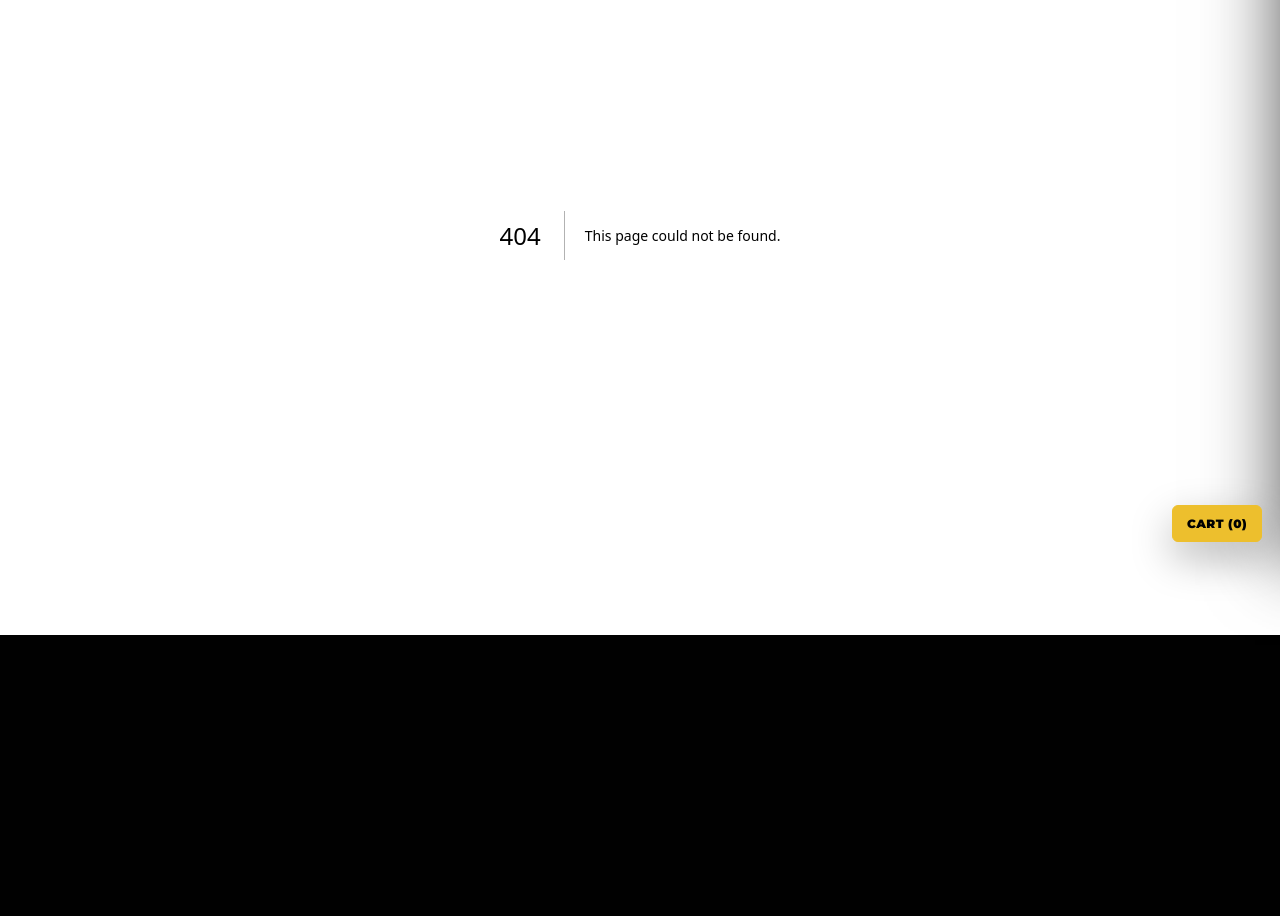
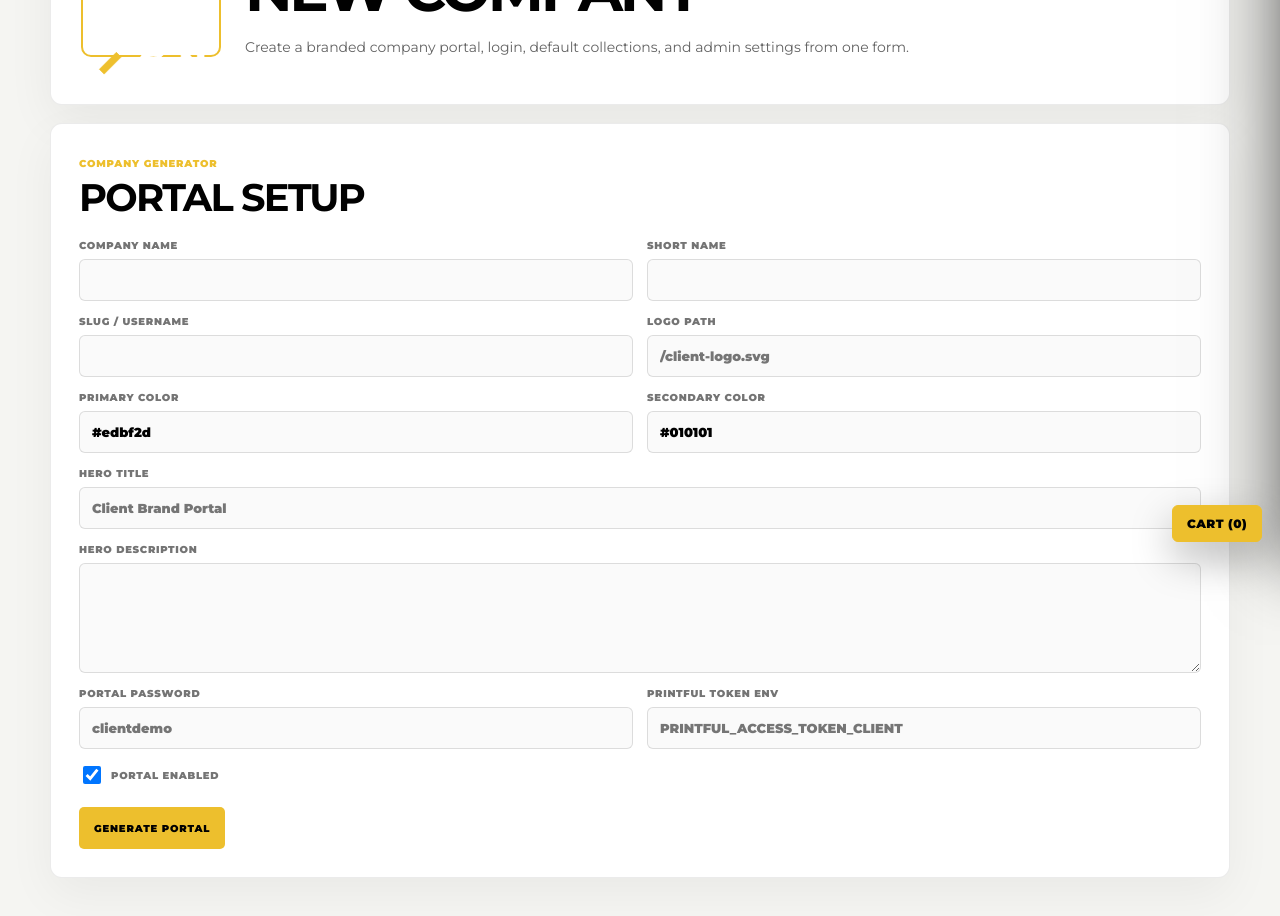
Before and after one commit to UpzDesign/store-upz, a Next.js app: page /admin/new-company in a window 1280 px wide. Before the commit this address had no page. Shown: the part 240-1156 px from the top of the page. Before the commit the page ends 875 px from the top, so only its background shows below. Built offline with nearby package versions, Linux system fonts and the light colour scheme.

Commit message:
Add new company generator page

```diff
--- /dev/null
+++ b/app/admin/new-company/page.tsx
@@ -0,0 +1,182 @@
+"use client";
+
+import { useState } from "react";
+import Link from "next/link";
+import { useRouter } from "next/navigation";
+
+const initialForm = {
+  name: "",
+  shortName: "",
+  slug: "",
+  logo: "",
+  primaryColor: "#edbf2d",
+  secondaryColor: "#010101",
+  heroTitle: "",
+  heroText: "",
+  portalPassword: "",
+  printfulTokenEnv: "",
+  portalEnabled: true,
+};
+
+function slugify(value: string) {
+  return value
+    .trim()
+    .toLowerCase()
+    .replace(/[^a-z0-9-]/g, "-")
+    .replace(/-+/g, "-")
+    .replace(/^-|-$/g, "");
+}
+
+export default function NewCompanyPage() {
+  const router = useRouter();
+  const [form, setForm] = useState(initialForm);
+  const [message, setMessage] = useState("");
+  const [saving, setSaving] = useState(false);
+
+  function updateField(field: keyof typeof initialForm, value: string | boolean) {
+    setForm((current) => ({ ...current, [field]: value }));
+  }
+
+  async function handleSubmit(event: React.FormEvent<HTMLFormElement>) {
+    event.preventDefault();
+    setSaving(true);
+    setMessage("");
+
+    const slug = form.slug || slugify(form.name);
+    const shortName = form.shortName || form.name;
+
+    try {
+      const response = await fetch("/api/admin/companies", {
+        method: "POST",
+        headers: { "Content-Type": "application/json" },
+        body: JSON.stringify({
+          ...form,
+          slug,
+          shortName,
+          portalPassword: form.portalPassword || `${slug}demo`,
+          heroTitle: form.heroTitle || `${shortName} Brand Portal`,
+          heroText:
+            form.heroText ||
+            `Approved merchandise, marketing materials, and brand assets for the ${shortName} team.`,
+        }),
+      });
+
+      const data = await response.json();
+
+      if (!response.ok) {
+        throw new Error(data?.error || "Unable to create company");
+      }
+
+      router.push(`/admin/company/${data.slug}`);
+    } catch (err: any) {
+      setMessage(err?.message || "Unable to create company");
+    } finally {
+      setSaving(false);
+    }
+  }
+
+  return (
+    <main className="admin-page">
+      <section className="admin-company-detail">
+        <div className="admin-detail-topbar">
+          <Link href="/admin">← Back to Admin</Link>
+        </div>
+
+        <header className="admin-detail-hero">
+          <div className="admin-detail-logo" style={{ borderColor: form.primaryColor }}>
+            <img src={form.logo || "/upz-logo.svg"} alt="New company preview" />
+          </div>
+          <div>
+            <div className="admin-eyebrow">Generate Portal</div>
+            <h1>New Company</h1>
+            <p>Create a branded company portal, login, default collections, and admin settings from one form.</p>
+          </div>
+        </header>
+
+        <section className="admin-section">
+          <div className="admin-section-heading">
+            <div>
+              <span>Company Generator</span>
+              <h2>Portal setup</h2>
+            </div>
+          </div>
+
+          <form className="admin-settings-form" onSubmit={handleSubmit}>
+            <label>
+              Company Name
+              <input
+                value={form.name}
+                onChange={(event) => {
+                  updateField("name", event.target.value);
+                  if (!form.slug) updateField("slug", slugify(event.target.value));
+                }}
+                required
+              />
+            </label>
+
+            <label>
+              Short Name
+              <input value={form.shortName} onChange={(event) => updateField("shortName", event.target.value)} />
+            </label>
+
+            <label>
+              Slug / Username
+              <input value={form.slug} onChange={(event) => updateField("slug", slugify(event.target.value))} required />
+            </label>
+
+            <label>
+              Logo Path
+              <input value={form.logo} onChange={(event) => updateField("logo", event.target.value)} placeholder="/client-logo.svg" />
+            </label>
+
+            <label>
+              Primary Color
+              <input value={form.primaryColor} onChange={(event) => updateField("primaryColor", event.target.value)} />
+            </label>
+
+            <label>
+              Secondary Color
+              <input value={form.secondaryColor} onChange={(event) => updateField("secondaryColor", event.target.value)} />
+            </label>
+
+            <label className="admin-settings-wide">
+              Hero Title
+              <input value={form.heroTitle} onChange={(event) => updateField("heroTitle", event.target.value)} placeholder="Client Brand Portal" />
+            </label>
+
+            <label className="admin-settings-wide">
+              Hero Description
+              <textarea value={form.heroText} onChange={(event) => updateField("heroText", event.target.value)} />
+            </label>
+
+            <label>
+              Portal Password
+              <input value={form.portalPassword} onChange={(event) => updateField("portalPassword", event.target.value)} placeholder="clientdemo" />
+            </label>
+
+            <label>
+              Printful Token Env
+              <input value={form.printfulTokenEnv} onChange={(event) => updateField("printfulTokenEnv", event.target.value)} placeholder="PRINTFUL_ACCESS_TOKEN_CLIENT" />
+            </label>
+
+            <label className="admin-settings-toggle">
+              <input
+                type="checkbox"
+                checked={form.portalEnabled}
+                onChange={(event) => updateField("portalEnabled", event.target.checked)}
+              />
+              Portal Enabled
+            </label>
+
+            <div className="admin-settings-actions">
+              <button className="admin-primary-button" type="submit" disabled={saving}>
+                {saving ? "Generating..." : "Generate Portal"}
+              </button>
+              {message && <span>{message}</span>}
+            </div>
+          </form>
+        </section>
+      </section>
+    </main>
+  );
+}
```
